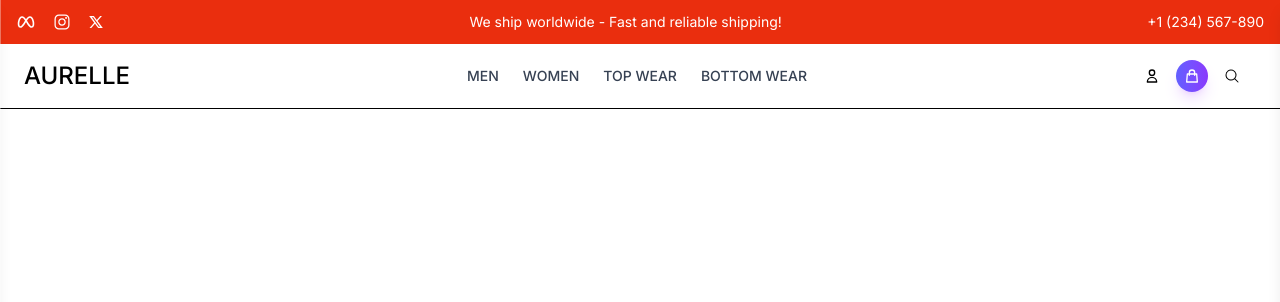
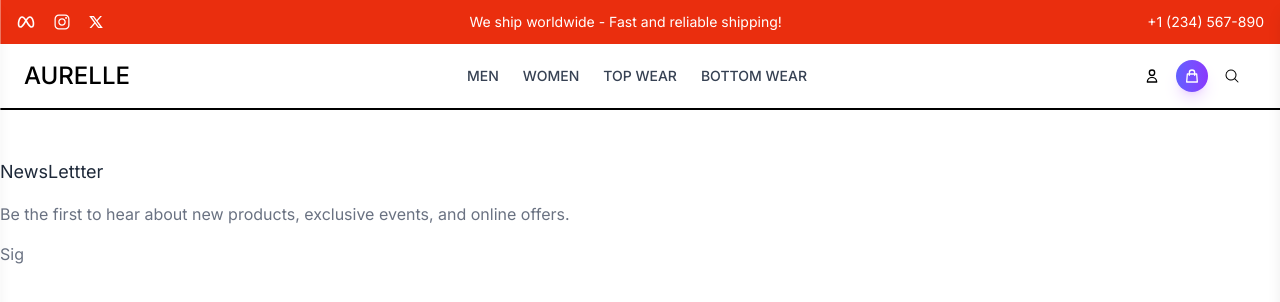
Before and after one commit to Aniketsahoo228/scalable-mern-commerce-platform, a React (Vite) app in the folder Frontend/: page / in a window 1280 px wide. Shown: the top 302 px of the page. Built offline with nearby package versions, Linux system fonts and the light colour scheme.

Commit message:
Add footer component and update user layout

```diff
--- /dev/null
+++ b/Frontend/src/components/Common/Footer.jsx
@@ -0,0 +1,19 @@
+const Footer = () => {
+  return(
+  <footer className="border-t py-12">
+    <div className="container ,x-auto grid grid-col-1 md:grid-col-4 gap-4 lg:px-0">
+        <div>
+            <h3 className = "text-lg text-gray-800 mb-4">NewsLettter</h3>
+            <p className="text-gray-500 mb-4">
+                Be the first to hear about new products, exclusive events, and online offers.
+            </p>
+            <p className="text-gray-500 mb-4">
+               Sig
+            </p>
+        </div>
+    </div>
+  </footer>
+);
+}
+
+export default Footer
--- a/Frontend/src/components/Common/Navbar.jsx
+++ b/Frontend/src/components/Common/Navbar.jsx
@@ -75,7 +75,7 @@ const Navbar = () => {
         </div>
         <div className = "p-4">
            <h2 className = "text-xl font-semibold mb-4">Menu</h2>
-           <nav>
+           <nav className ="space-y-4">
             <Link to="#"
             onClick={toggleNavDrawer}
             className="block text-gray-600 hover:text-black">
--- a/Frontend/src/components/Layout/UserLayout.jsx
+++ b/Frontend/src/components/Layout/UserLayout.jsx
@@ -1,9 +1,11 @@
+import Footer from "../Common/Footer";
 import Header from "../Common/Header";
 
 const UserLayout = () => {
   return (
     <>
     <Header />
+    <Footer />
     </>
   );
 };
```
